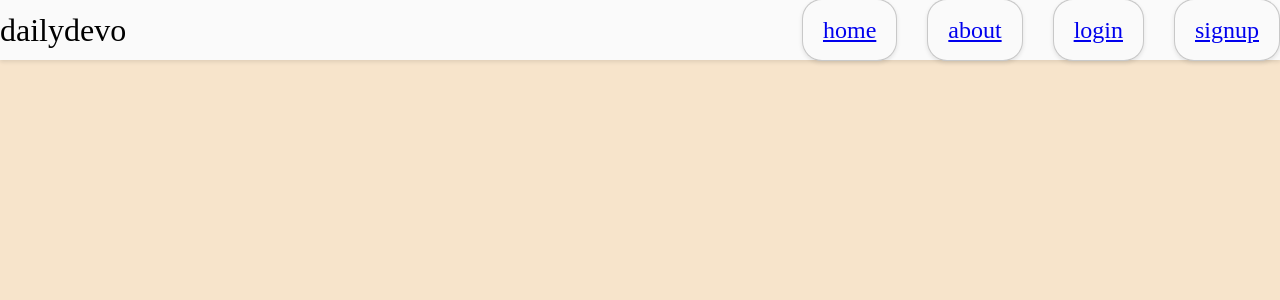
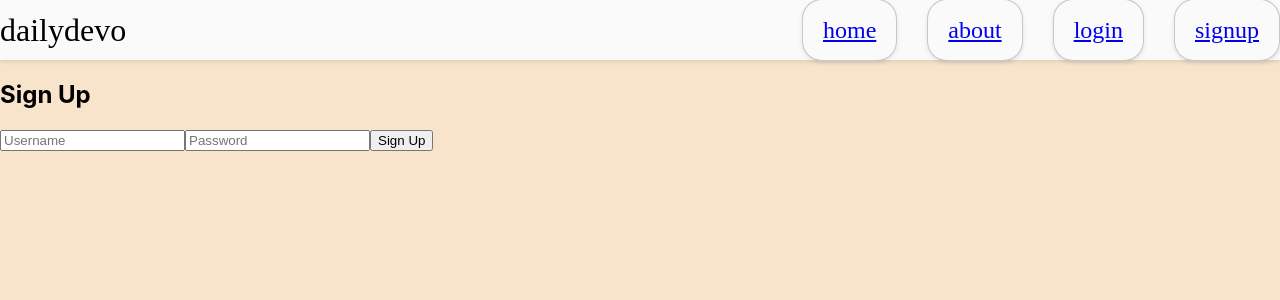
Before and after one commit to samlim1104/DailyDevo, a React (Create React App) app in the folder dailydevo/: page /signup in a window 1280 px wide. Shown: the top 300 px of the page. Built offline with nearby package versions, Linux system fonts and the light colour scheme; a web font is replaced by a local one.

Commit message:
created a sign in page

```diff
--- a/dailydevo/src/pages/Signup.js
+++ b/dailydevo/src/pages/Signup.js
@@ -1,14 +1,31 @@
 // pages/Singup.js
 import React from 'react';
+import { useState } from 'react';
 import Header from '../components/Header/Header.js';
 
-function Signup() {
+export default function SignUpForm() {
+    const [username, setUsername] = useState("");
+  const [password, setPassword] = useState("");
+  const [msg, setMsg] = useState("");
+
+    const handleSignup = async () => {
+        const res = await fetch("http://localhost:3000/signup", {
+        method: "POST",
+        headers: { "Content-Type": "application/json" },
+        body: JSON.stringify({ username, password }),
+        });
+        const text = await res.text();
+        setMsg(text);
+    };
+
     return (
         <div style={{ backgroundColor: '#F7E4CB', minHeight: '100vh' }}>
             <Header />
+            <h2>Sign Up</h2>
+            <input value={username} onChange={e => setUsername(e.target.value)} placeholder="Username" />
+            <input type="password" value={password} onChange={e => setPassword(e.target.value)} placeholder="Password" />
+            <button onClick={handleSignup}>Sign Up</button>
+            <p>{msg}</p>
         </div>
     );
-
 }
-
-export default Signup;
```
